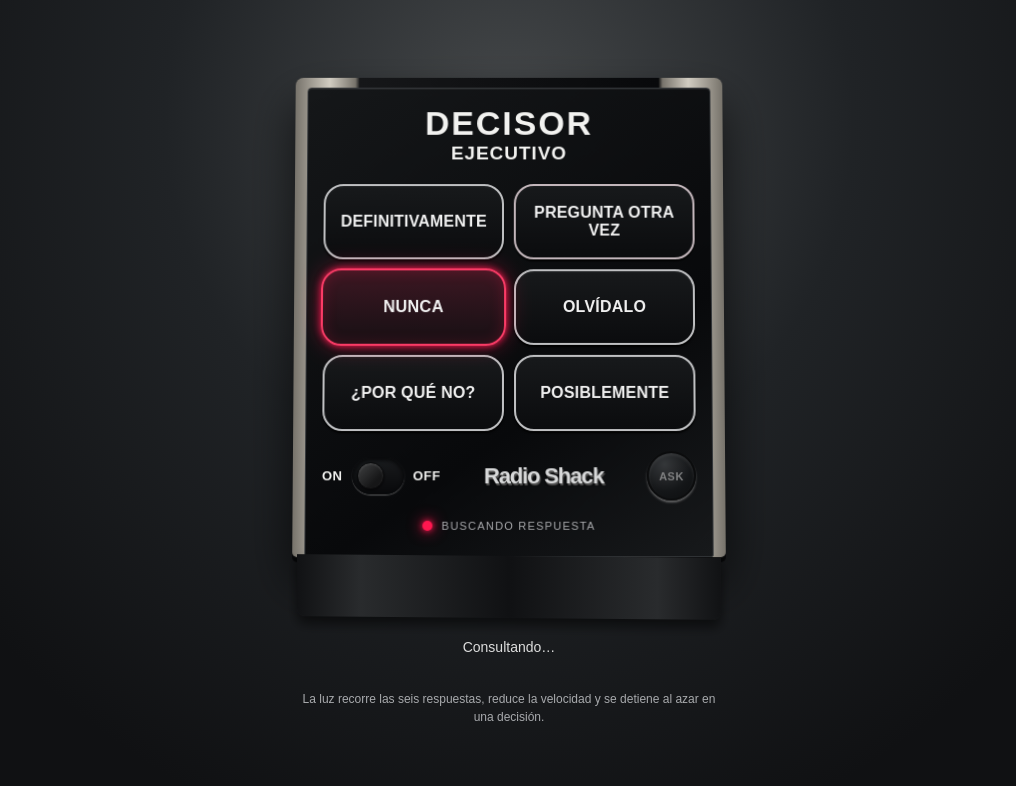
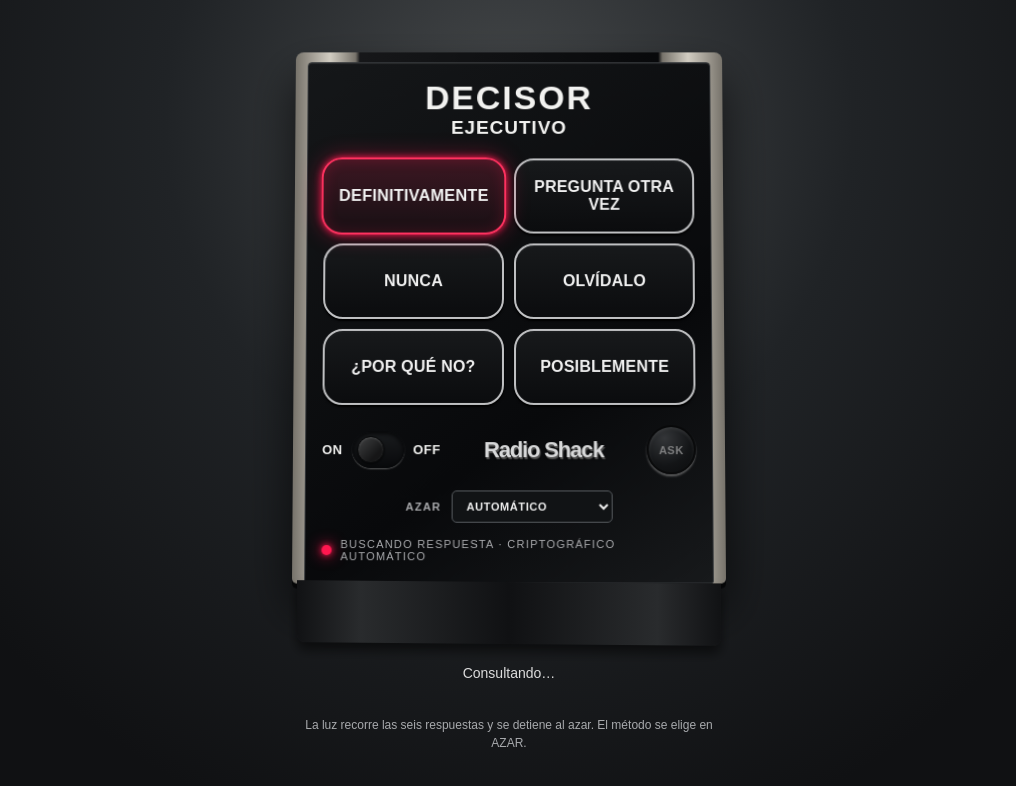
Before and after one commit to xDraker/decisor-ejecutivo, a plain HTML site: page index.html in a window 1280 px wide. Both pictures are taken after a click on the button "ASK". Shown: the whole page, without its empty margins (131-1147 px from the left). Drawn offline with Linux system fonts and the light colour scheme.

Commit message:
Add selectable randomization methods

```diff
--- a/index.html
+++ b/index.html
@@ -33,6 +33,7 @@ body{margin:0;min-height:100svh;display:grid;place-items:center;padding:24px 14p
 .ask{width:49px;height:49px;border-radius:50%;border:2px solid #050505;background:radial-gradient(circle at 35% 25%,#5a5d60,#17191b 60%,#050607);color:#eee;font-weight:900;font-size:11px;letter-spacing:.5px;box-shadow:0 2px 2px #aaa,inset 0 2px 3px #ffffff33;cursor:pointer}
 .ask:active{transform:translateY(2px)}
 .ask:disabled,.power:disabled{opacity:.5;cursor:not-allowed}
+.randomizer{display:flex;align-items:center;justify-content:center;gap:10px;margin-top:16px;color:#a9aaad;font-size:11px;font-weight:800;letter-spacing:1.2px}.randomizer select{max-width:205px;padding:8px 28px 8px 10px;border:1px solid #55595d;border-radius:5px;background:#111315;color:#eee;font-size:11px;font-weight:700;letter-spacing:.6px}.randomizer select:focus-visible{outline:2px solid #ff315f;outline-offset:2px}
 .ledline{display:flex;align-items:center;justify-content:center;gap:9px;margin-top:15px;min-height:20px;color:#a9aaad;font-size:11px;letter-spacing:1.2px;text-transform:uppercase}
 .led{width:10px;height:10px;border-radius:50%;background:#360b16;box-shadow:inset 0 0 3px #000}
 .led.on{background:#ff174f;box-shadow:0 0 6px #ff174f,0 0 15px #ff174f}
@@ -66,12 +67,20 @@ body{margin:0;min-height:100svh;display:grid;place-items:center;padding:24px 14p
         <div class="logo">Radio Shack</div>
         <button class="ask" id="ask" aria-label="Consultar">ASK</button>
       </div>
+      <div class="randomizer">
+        <label for="randomMode">AZAR</label>
+        <select id="randomMode" aria-label="Método de azar">
+          <option value="auto">AUTOMÁTICO</option>
+          <option value="math">CONVENCIONAL</option>
+          <option value="crypto">CRIPTOGRÁFICO</option>
+        </select>
+      </div>
       <div class="ledline"><span class="led" id="led"></span><span id="ledtext">LISTO PARA CONSULTAR</span></div>
     </div>
   </section>
   <div class="base"></div>
   <div class="status" id="status">Piensa en tu pregunta y presiona <strong>ASK</strong>.</div>
-  <div class="hint">La luz recorre las seis respuestas, reduce la velocidad y se detiene al azar en una decisión.</div>
+  <div class="hint">La luz recorre las seis respuestas y se detiene al azar. El método se elige en AZAR.</div>
 </main>
 <script>
 (() => {
@@ -81,9 +90,32 @@ body{margin:0;min-height:100svh;display:grid;place-items:center;padding:24px 14p
   const led = document.getElementById('led');
   const ledtext = document.getElementById('ledtext');
   const status = document.getElementById('status');
+  const randomMode = document.getElementById('randomMode');
   const labels = ['DEFINITIVAMENTE','PREGUNTA OTRA VEZ','NUNCA','OLVÍDALO','¿POR QUÉ NO?','POSIBLEMENTE'];
   let on = true, busy = false, current = -1, runId = 0;
   function clearChoices(){choices.forEach(c=>c.classList.remove('active','winner'))}
+  function conventionalIndex(){return Math.floor(Math.random()*choices.length)}
+  function cryptographicIndex(){
+    if(!globalThis.crypto?.getRandomValues) return conventionalIndex();
+    const range = 0x100000000;
+    const limit = Math.floor(range / choices.length) * choices.length;
+    const buffer = new Uint32Array(1);
+    let value;
+    do { crypto.getRandomValues(buffer); value = buffer[0]; } while(value >= limit);
+    return value % choices.length;
+  }
+  function randomIndex(){
+    const mode = randomMode.value;
+    if(mode === 'math') return conventionalIndex();
+    if(mode === 'crypto') return cryptographicIndex();
+    return globalThis.crypto?.getRandomValues ? cryptographicIndex() : conventionalIndex();
+  }
+  function randomMethodLabel(){
+    const mode = randomMode.value;
+    if(mode === 'math') return 'CONVENCIONAL';
+    if(mode === 'crypto') return globalThis.crypto?.getRandomValues ? 'CRIPTOGRÁFICO' : 'CONVENCIONAL (RESPALDO)';
+    return globalThis.crypto?.getRandomValues ? 'CRIPTOGRÁFICO AUTOMÁTICO' : 'CONVENCIONAL (RESPALDO)';
+  }
   function setPower(value){
     on=value; power.classList.toggle('off',!on); power.setAttribute('aria-pressed',String(on));
     ask.disabled=!on; power.disabled=busy;
@@ -94,9 +126,9 @@ body{margin:0;min-height:100svh;display:grid;place-items:center;padding:24px 14p
   async function consult(){
     if(!on||busy)return;
     busy=true; ask.disabled=true; power.disabled=true; clearChoices();
-    status.textContent='Consultando…';led.classList.add('on');ledtext.textContent='BUSCANDO RESPUESTA';
+    status.textContent='Consultando…';led.classList.add('on');ledtext.textContent='BUSCANDO RESPUESTA · '+randomMethodLabel();
     const thisRun=++runId;
-    const winner=Math.floor(Math.random()*choices.length);
+    const winner=randomIndex();
     const totalSteps=22+Math.floor(Math.random()*9);
     let index=current<0?Math.floor(Math.random()*6):current;
     for(let step=0;step<totalSteps;step++){
```
